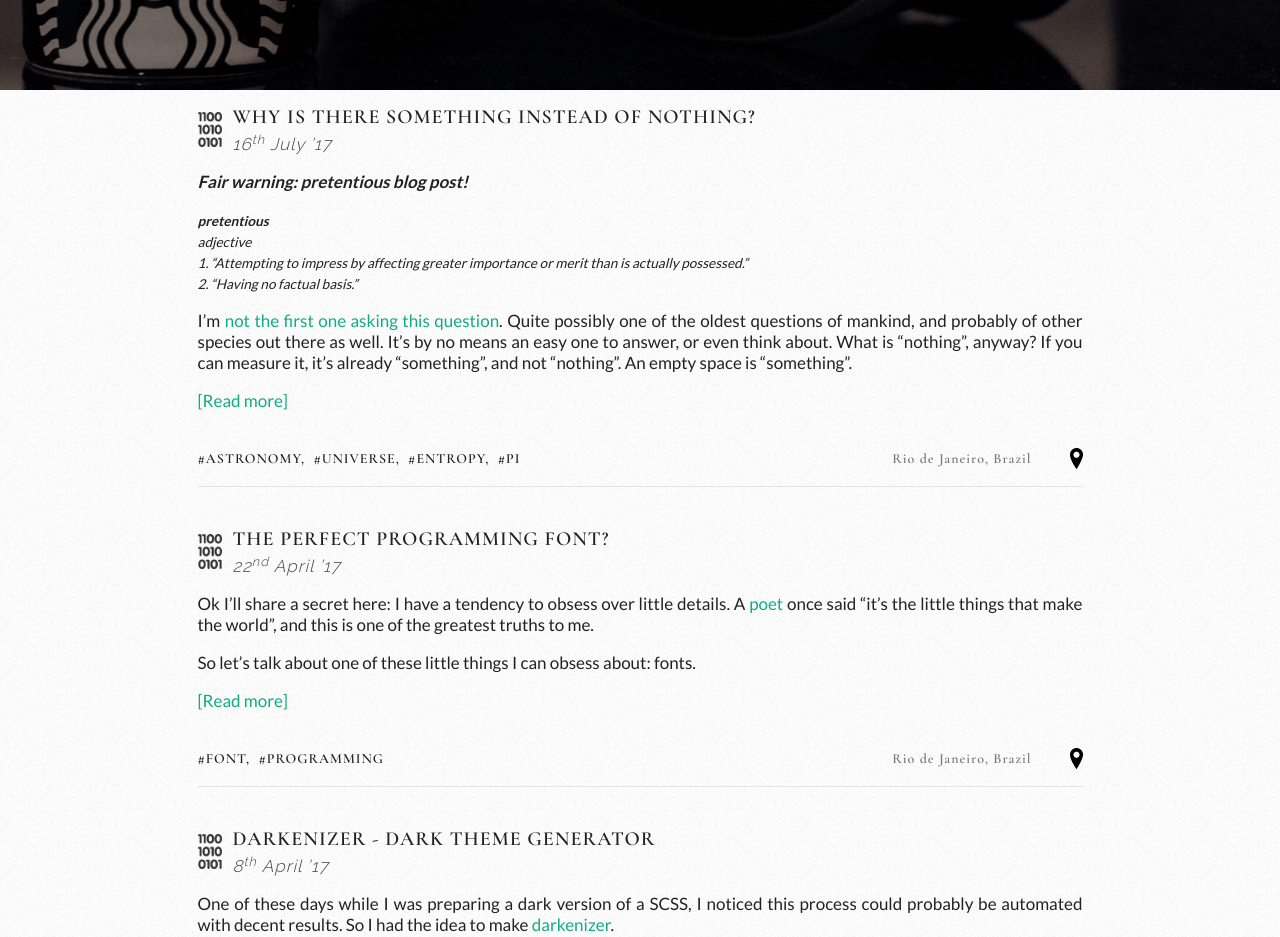
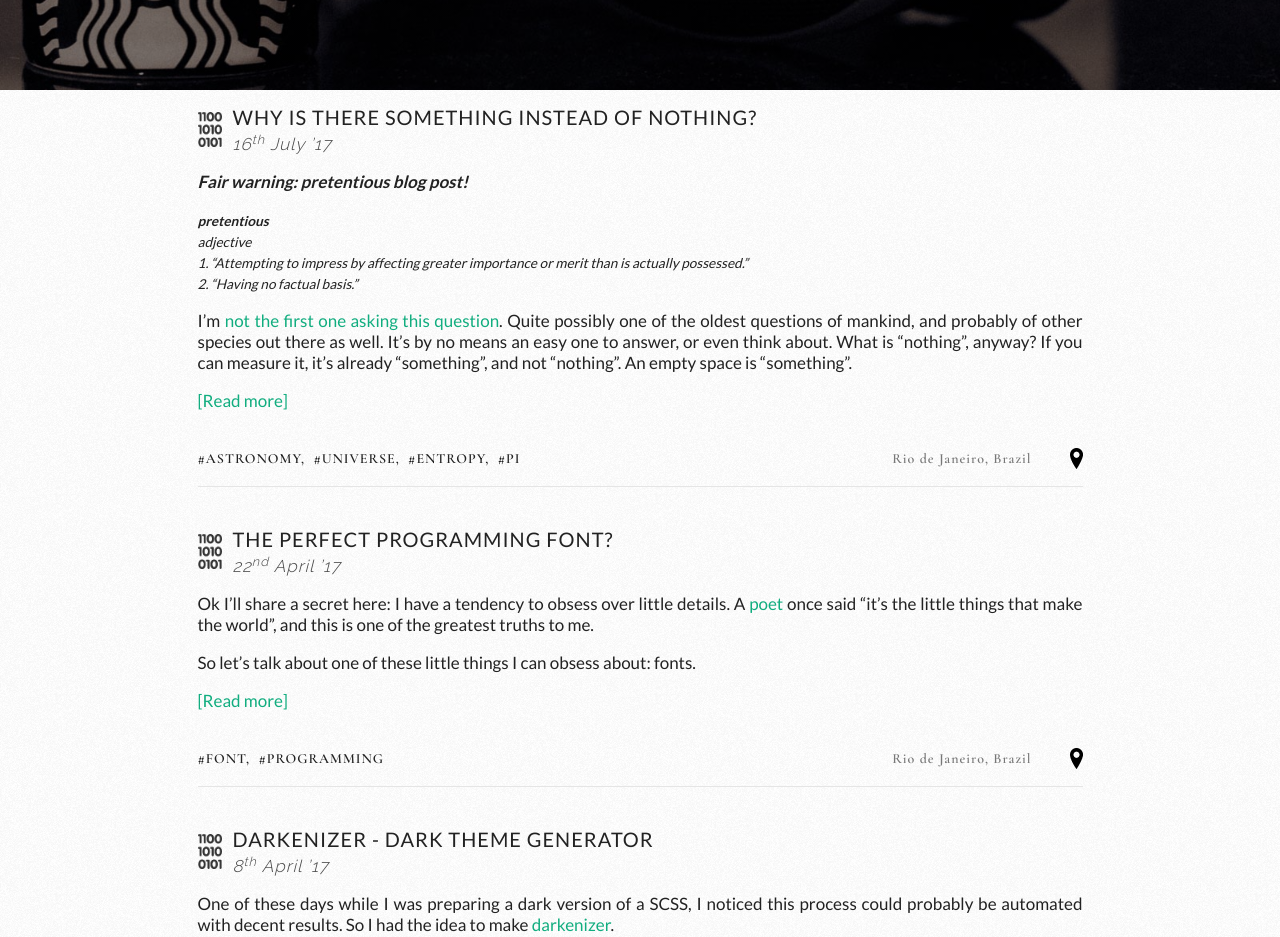
Before and after one commit to vittau/blog, a Jekyll site: the page built from index.html, in a window 1280 px wide. Shown: the part 310-1247 px from the top of the page. Built offline with Jekyll 4.4.1, drawn with Linux system fonts in a browser that asks for light colours; the list of posts is cut into pages by our own code.

Commit message:
Minor fix

```diff
--- a/_sass/modules/post/_rules.scss
+++ b/_sass/modules/post/_rules.scss
@@ -38,7 +38,7 @@
 
     .post-header-title {
         margin-bottom: 5px;
-        font-family: $title-font;
+        font-family: $regular-font;
         font-size: 20px;
         font-weight: 500;
         text-transform: uppercase;
```
